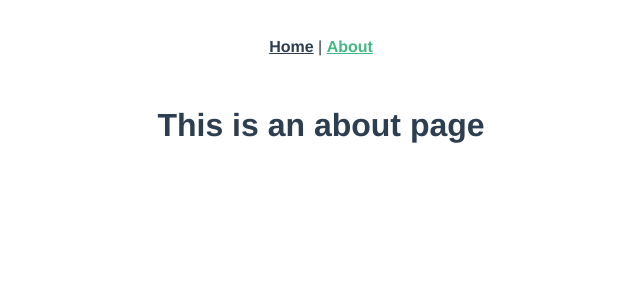
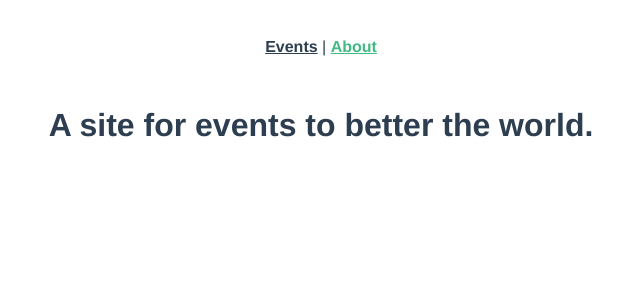
Before and after one commit to eduardomecchia/real-world-vue, a Vue app: page /about in a window 1280 px wide. Shown: the top 300 px of the page, without its empty margins (319-959 px from the left). Built offline with nearby package versions, Linux system fonts and the light colour scheme.

Commit message:
Add heading to About and import it in router index

```diff
--- a/src/App.vue
+++ b/src/App.vue
@@ -1,6 +1,6 @@
 <template>
   <div id="nav">
-    <router-link to="/">Home</router-link> |
+    <router-link to="/">Events</router-link> |
     <router-link to="/about">About</router-link>
   </div>
   <router-view/>
--- a/src/router/index.js
+++ b/src/router/index.js
@@ -1,5 +1,6 @@
 import { createRouter, createWebHistory } from 'vue-router'
 import EventList from '../views/EventList.vue'
+import About from '../views/About.vue'
 
 const routes = [
   {
@@ -10,10 +11,7 @@ const routes = [
   {
     path: '/about',
     name: 'About',
-    // route level code-splitting
-    // this generates a separate chunk (about.[hash].js) for this route
-    // which is lazy-loaded when the route is visited.
-    component: () => import(/* webpackChunkName: "about" */ '../views/About.vue')
+    component: About
   }
 ]
 
--- a/src/views/About.vue
+++ b/src/views/About.vue
@@ -1,5 +1,5 @@
 <template>
   <div class="about">
-    <h1>This is an about page</h1>
+    <h1>A site for events to better the world.</h1>
   </div>
 </template>
```
